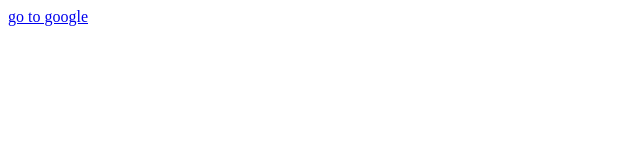
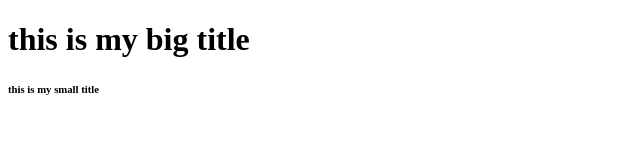
Before and after one commit to okm1011/html-base-practice, a plain HTML site: page index.html in a window 1280 px wide. Shown: the whole page, without its empty margins (0-640 px from the left). Drawn offline with Linux system fonts and the light colour scheme.

Commit message:
Update index.html

```diff
--- a/index.html
+++ b/index.html
@@ -1 +1,14 @@
-<a href="http://google.com">go to google</a>
+<!DOCTYPE html>
+<html>
+  <head>
+    <meta charset="utf-8" />
+    <meta name="author" content="myoungsun" />
+
+    <meta name="description" content="welcome to my kakao clone" />
+    <title>this is my title</title>
+  </head>
+  <body>
+    <h1>this is my big title</h1>
+    <h6>this is my small title</h6>
+  </body>
+</html>
```
